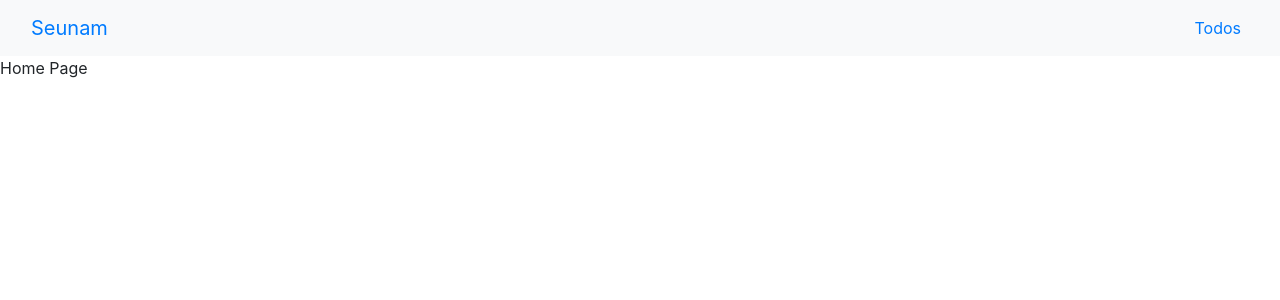
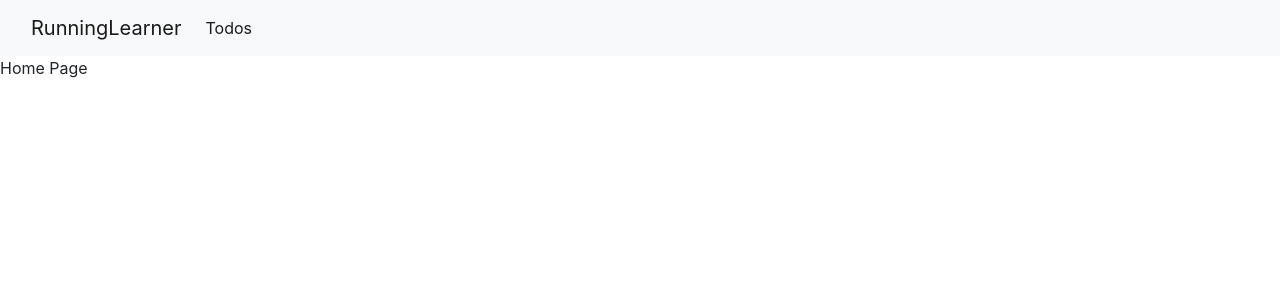
Before and after one commit to RunningLearner/Vue-prac, a Vue app: page / in a window 1280 px wide. Shown: the top 300 px of the page. Built offline with nearby package versions, Linux system fonts and the light colour scheme.

Commit message:
refac: router-link 사용해서 리로딩 없이 spa로 사용

```diff
--- a/src/App.vue
+++ b/src/App.vue
@@ -1,11 +1,11 @@
 <template>
-  <nav class="navbar navbar-expand-lg bg-light">
+  <nav class="navbar navbar-expand-lg navbar-light bg-light">
     <div class="container-fluid">
-      <a class="navbar-brand" href="/">Seunam</a>
+      <router-link class="navbar-brand" to="/">RunningLearner</router-link>
 
-      <ul class="navbar-nav me-auto mb-2 mb-lg-0">
-        <li class="nav-item">
-          <a class="nav-link active" aria-current="page" href="/todos">Todos</a>
+      <ul class="navbar-nav mr-auto">
+        <li class="nav-item active">
+          <router-link class="nav-link" to="/todos">Todos</router-link>
         </li>
       </ul>
     </div>
```
